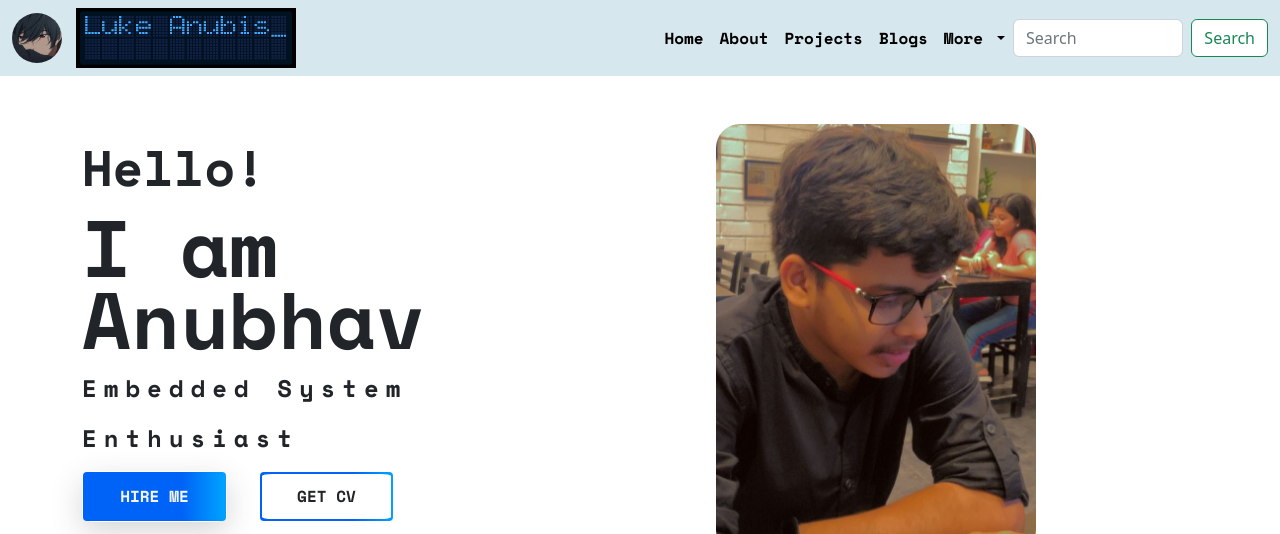
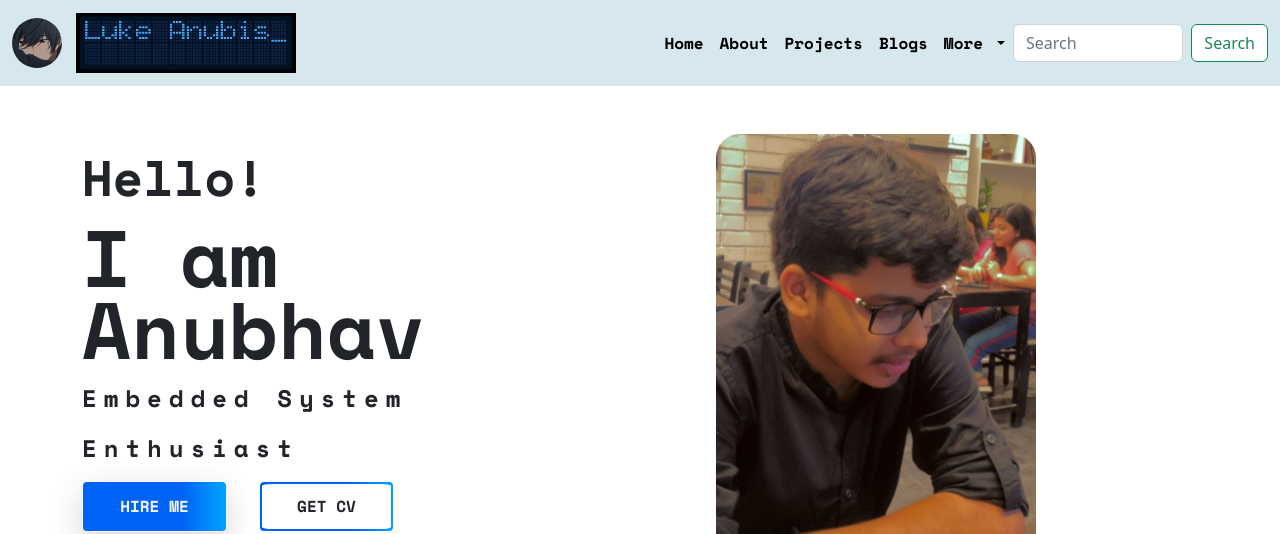
Before and after one commit to anubhav666/Portfolio, a PHP site: page / in a window 1280 px wide. Shown: the top 534 px of the page. Run offline with PHP 8.4, Linux system fonts and the light colour scheme; grey boxes are pictures that could not be loaded.

Commit message:
Padding removed from nav

```diff
--- a/css/styles.css
+++ b/css/styles.css
@@ -8,9 +8,6 @@
 @import url(./partials/_global.css);
 
 /*start navigation*/
-.header_area .main_menu .navbar .navbar-brand{
-    padding: 0 0rem 0 0rem;
-}
 .navbar-collapse{
     margin-left: 28vw;
 }
```
